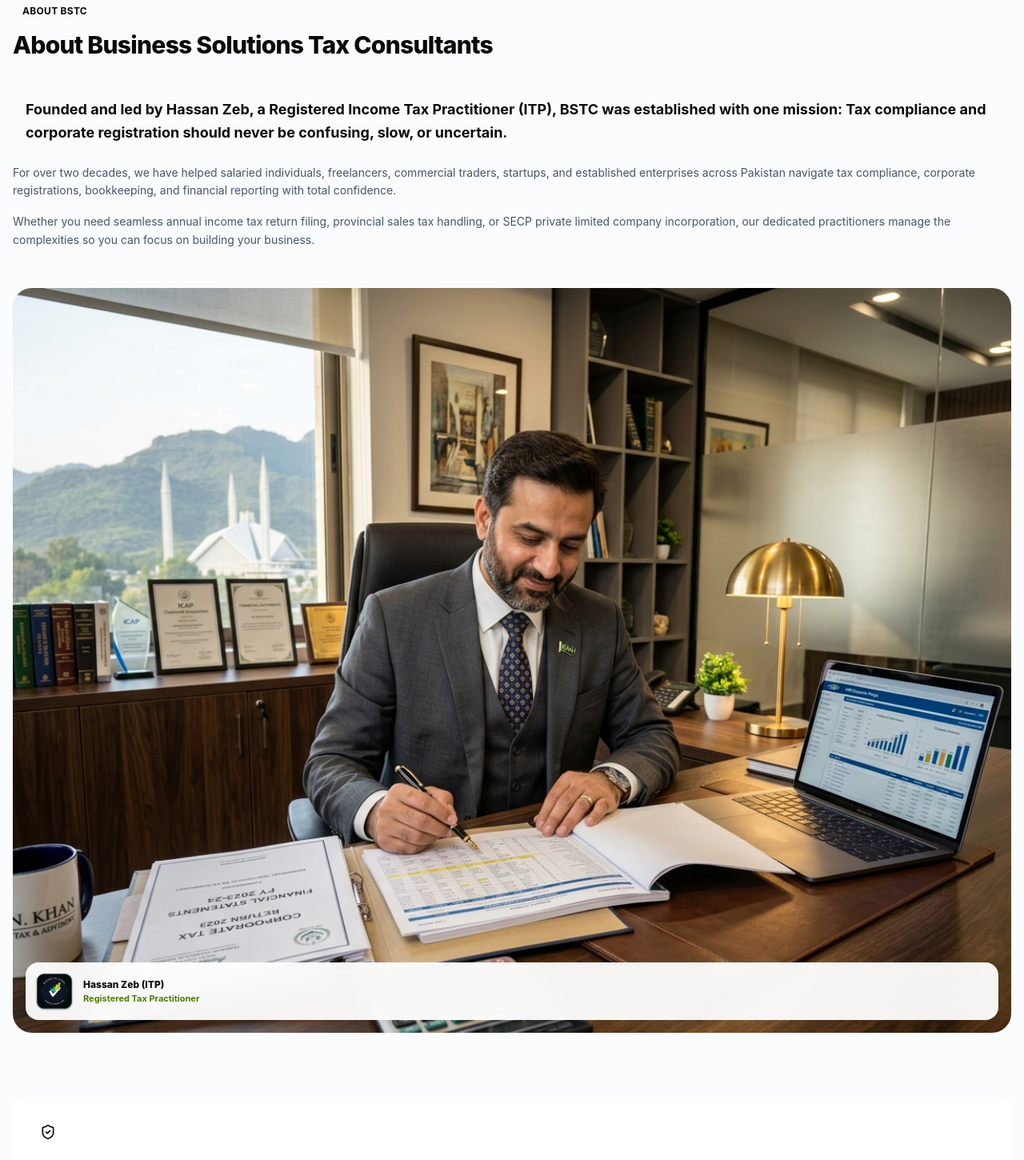
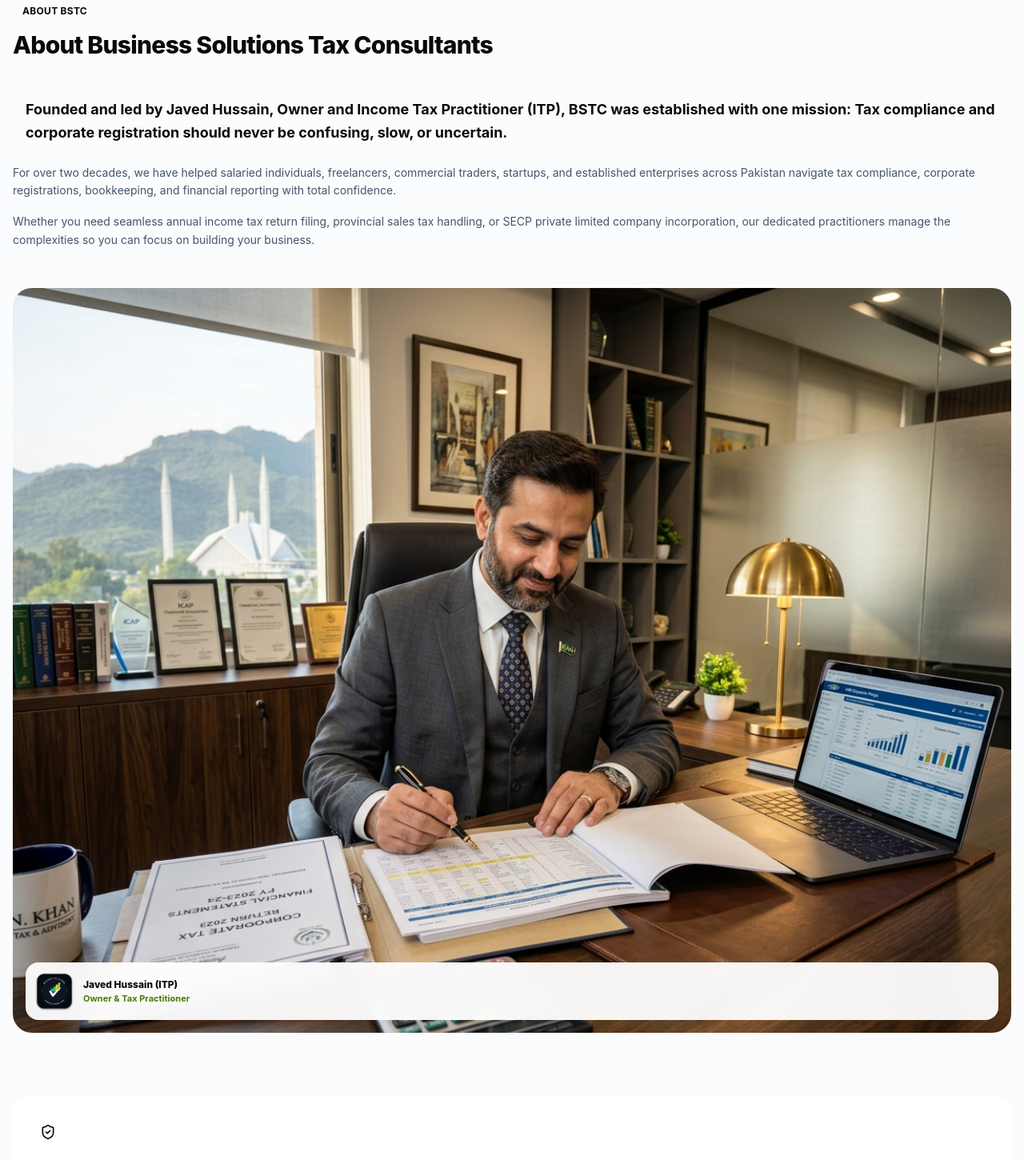
Before and after one commit to ithubcorporation0-beep/bstc, a Next.js app: page / in a window 1280 px wide. Shown: the part 1040-2490 px from the top of the page at 80% size. Built offline with nearby package versions, Linux system fonts and the light colour scheme; no server answers.

Commit message:
feat(about): update leadership references and About section to Javed Hussain (Owner & Income Tax Practitioner)

```diff
--- a/src/components/forms/ConsultationForm.tsx
+++ b/src/components/forms/ConsultationForm.tsx
@@ -160,7 +160,7 @@ export function ConsultationForm() {
               Consultation Request Received!
             </h3>
             <p className="text-sm sm:text-base text-slate-600 dark:text-slate-300 max-w-md mx-auto leading-relaxed">
-              Thank you, <strong>{formData.firstName}</strong>. Hassan Zeb (ITP) and our advisory desk have received your request.
+              Thank you, <strong>{formData.firstName}</strong>. Javed Hussain (ITP) and our advisory desk have received your request.
             </p>
           </div>
 
--- a/src/components/home/About.tsx
+++ b/src/components/home/About.tsx
@@ -87,10 +87,10 @@ export function About() {
                   </div>
                   <div>
                     <div className="font-display font-extrabold text-xs sm:text-sm text-ink leading-tight">
-                      Hassan Zeb (ITP)
+                      Javed Hussain (ITP)
                     </div>
                     <div className="text-[11px] font-bold text-lime-700 dark:text-lime-400 mt-0.5">
-                      Registered Tax Practitioner
+                      Owner &amp; Tax Practitioner
                     </div>
                   </div>
                 </div>
--- a/src/data/home.ts
+++ b/src/data/home.ts
@@ -24,7 +24,7 @@ export const homeContent: HomeContent = {
   about: {
     title: "About Business Solutions Tax Consultants",
     intro:
-      "Founded and led by Hassan Zeb, a Registered Income Tax Practitioner (ITP), BSTC was established with one mission: Tax compliance and corporate registration should never be confusing, slow, or uncertain.",
+      "Founded and led by Javed Hussain, Owner and Income Tax Practitioner (ITP), BSTC was established with one mission: Tax compliance and corporate registration should never be confusing, slow, or uncertain.",
     desc:
       "For over two decades, we have helped salaried individuals, freelancers, commercial traders, startups, and established enterprises across Pakistan navigate tax compliance, corporate registrations, bookkeeping, and financial reporting with total confidence.\n\nWhether you need seamless annual income tax return filing, provincial sales tax handling, or SECP private limited company incorporation, our dedicated practitioners manage the complexities so you can focus on building your business.",
     img: "/images/about-consultant.jpg",
@@ -102,7 +102,7 @@ export const homeContent: HomeContent = {
       name: "Omar Farooq", // TODO(O13): real client testimonial from client
       comp: "Founder, Apex Logistics", // TODO(O13): real client testimonial from client
       rating: 5,
-      text: "BSTC made our corporate company registration and NTN procurement completely painless. Hassan Zeb and his team are exceptionally knowledgeable and responsive.",
+      text: "BSTC made our corporate company registration and NTN procurement completely painless. Javed Hussain and his team are exceptionally knowledgeable and responsive.",
     },
     {
       name: "Ali Raza", // TODO(O13): real client testimonial from client
--- a/src/data/services.ts
+++ b/src/data/services.ts
@@ -19,7 +19,7 @@ export const services: Service[] = [
     process: [],
     faqs: [],
     seoTitle: "Income Tax Return Filing in Pakistan | Individual & Corporate Tax | BSTC",
-    seoDesc: "Professional income tax return filing for individuals, salaried employees, AOPs, and private companies in Pakistan. Led by Hassan Zeb (Registered ITP).",
+    seoDesc: "Professional income tax return filing for individuals, salaried employees, AOPs, and private companies in Pakistan. Led by Javed Hussain (Owner & Income Tax Practitioner).",
     status: "active",
     order: 1,
   },
--- a/src/data/settings.ts
+++ b/src/data/settings.ts
@@ -21,7 +21,7 @@ export const siteSettings: SiteSettings = {
   // Global SEO & Analytics
   seoTitle: "BSTC — Business Solutions Tax Consultants | Tax & Corporate Advisory Pakistan",
   seoDesc:
-    "Leading tax consultancy in Swat & Pakistan. Income tax filing, sales tax, SECP company registration, NTN, and corporate bookkeeping led by Hassan Zeb (Registered ITP).",
+    "Leading tax consultancy in Swat & Pakistan. Income tax filing, sales tax, SECP company registration, NTN, and corporate bookkeeping led by Javed Hussain (Owner & Income Tax Practitioner).",
   gaId: "G-XXXXXXXXXX",
 
   // Social Channels
--- a/src/data/team.ts
+++ b/src/data/team.ts
@@ -5,21 +5,6 @@ import { TeamMember } from "@/types/content";
  * Name-based slugs (e.g. "javed-hussain", "hassan-zeb", "azlan-manzoor") map directly to `/team/[slug]`.
  */
 export const team: TeamMember[] = [
-  {
-    slug: "hassan-zeb",
-    name: "Hassan Zeb",
-    desig: "Principal Tax Consultant & Registered ITP",
-    dept: "Direct Taxation & FBR Compliance",
-    shortDesc: "Registered Income Tax Practitioner (ITP) leading direct tax filing, corporate appeals, and SECP compliance.",
-    bio: "Hassan Zeb is a Registered Income Tax Practitioner (ITP) with extensive experience in corporate taxation, FBR compliance, and SECP regulations. He specializes in individual and corporate income tax return filing, sales tax optimization, and audit representation across Pakistan.",
-    email: "hassanzebitp@gmail.com",
-    phone: "+92 333 9860439",
-    wa: "923339860439",
-    li: "https://linkedin.com",
-    img: "/images/team/hassan-zeb.svg",
-    status: "active",
-    order: 1,
-  },
   {
     slug: "javed-hussain",
     name: "Javed Hussain",
@@ -43,6 +28,27 @@ export const team: TeamMember[] = [
     li: "https://linkedin.com",
     img: "/images/team/javed-hussain.svg",
     status: "active",
+    order: 1,
+  },
+  {
+    slug: "hassan-zeb",
+    name: "Hassan Zeb",
+    desig: "Principal Tax Consultant & Registered ITP",
+    dept: "Direct Taxation & FBR Compliance",
+    shortDesc: "Registered Income Tax Practitioner (ITP) leading direct tax filing, corporate appeals, and SECP compliance.",
+    bio: "Hassan Zeb is a Registered Income Tax Practitioner (ITP) with extensive experience in corporate taxation, FBR compliance, and SECP regulations. He specializes in individual and corporate income tax return filing, sales tax optimization, and audit representation across Pakistan.",
+    practiceAreas: [
+      "Individual & Corporate Tax Return Filing",
+      "Wealth Statement Formulation & Reconciliation",
+      "SECP Corporate Compliance & Form Filing",
+      "FBR Audit Representation & Appellate Tribunal",
+    ],
+    email: "hassanzebitp@gmail.com",
+    phone: "+92 333 9860439",
+    wa: "923339860439",
+    li: "https://linkedin.com",
+    img: "/images/team/hassan-zeb.svg",
+    status: "active",
     order: 2,
   },
   {
@@ -52,6 +58,12 @@ export const team: TeamMember[] = [
     dept: "Taxation Advisory & Client Compliance",
     shortDesc: "Senior Tax Advisor specializing in corporate tax advisory, FBR return preparation, and business registrations.",
     bio: "Azlan Manzoor serves as Senior Tax Advisor at Business Solutions Tax Consultants (BSTC), guiding businesses through direct and indirect taxation, sales tax on services across provincial revenue authorities, and strategic tax planning.",
+    practiceAreas: [
+      "Provincial Sales Tax (KPRA, PRA, SRB, BRA)",
+      "Business Registrations & Sole Proprietor Setup",
+      "Tax Exemption Certificates & Withholding Tax",
+      "Client Compliance Monitoring & Record Maintenance",
+    ],
     email: "azlanmanzooritp@gmail.com",
     phone: "+92 313 1541054",
     wa: "923131541054",
```
